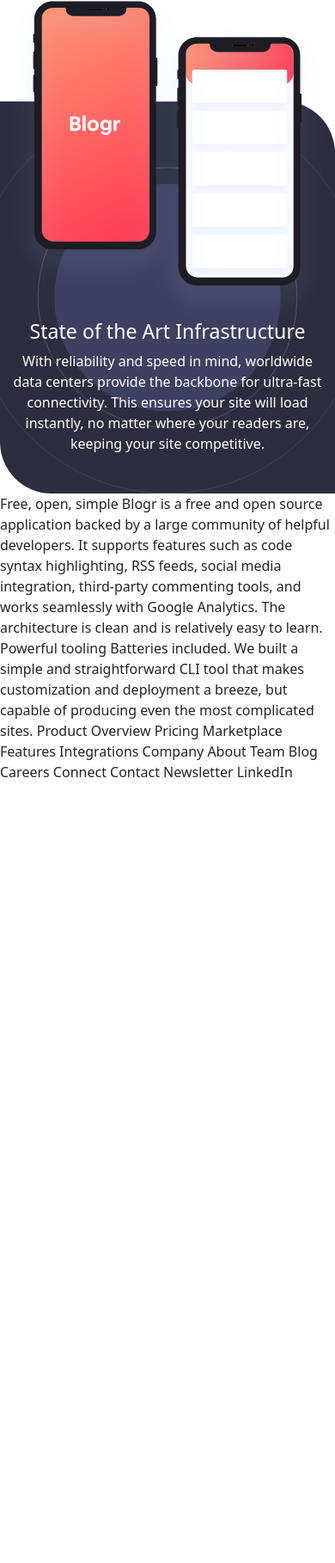
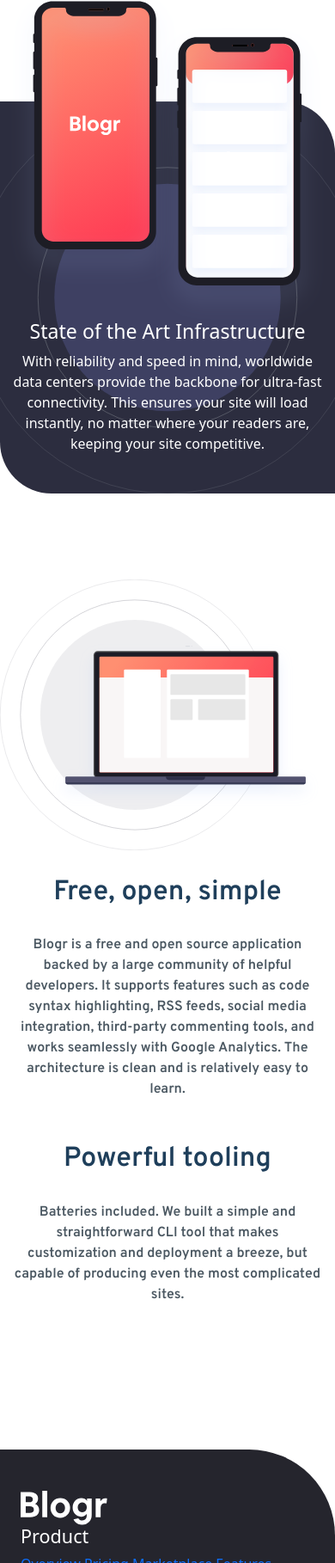
Before and after one commit to mahedee007/blogr-landing-page, a plain HTML site: page index.html in a window 390 px wide. Shown: the part 1861-3679 px from the top of the page at 86% size. Before the commit the page ends 2771 px from the top, so only its background shows below. Drawn offline with nearby package versions, Linux system fonts and the light colour scheme.

Commit message:
laptop done

```diff
--- a/css/style.css
+++ b/css/style.css
@@ -117,6 +117,50 @@
     height: 420px;
 }
 
+
+/* Laptop Section */
+.laptop{
+    overflow: hidden;
+    padding-top: 70px;
+}
+.laptop-container{
+    position: relative;
+    height: 800px;
+}
+.laptop-img{
+    position: absolute;
+    left: -19%;
+    top: 5%;
+
+
+}
+.laptop-features{
+    position: absolute;
+    left: 50%;
+}
+.laptop-features h3{
+    font-family: 'Overpass', sans-serif;
+    font-size: 2rem;
+    font-weight: 600;
+    color: hsl(208, 49%, 24%);
+    margin-bottom: 30px;
+}
+.laptop-features p{
+    font-family: 'Overpass', sans-serif;
+    width: 50%;
+    color: hsl(207, 13%, 34%);
+    font-weight: 600;
+    margin-bottom: 50px;
+    text-align: justify;}
+
+
+    /* FOOTER SECTION */
+
+    .footer{
+        background-color:hsl(240, 10%, 16%);
+        height: 600px;
+        border-radius: 0 100px 0 0;
+    }
 /* -----------------------
           Media screen
 -------------------------- */
@@ -166,4 +210,29 @@
         margin-top: -130px;
     }
 
+
+    /* LAPTOP SECTION RESPONSIVE */
+
+    .laptop-container{
+        position: static;
+        height: 100%;
+        flex-direction: column;
+        margin-bottom: 70px;
+    }
+    .laptop-img{
+        position: static;
+        width: 100%;
+        margin-bottom: 30px;
+        margin-top: 30px;
+    }
+    .laptop-features{
+        position: static;
+    }
+    .laptop-features h3{
+        text-align: center;
+    }
+    .laptop-features p{
+        text-align: center;
+        width: 100%;
+    }
 }
--- a/index.html
+++ b/index.html
@@ -132,7 +132,7 @@
       <section class="editor">
         <h2 class="text-center">Designed for the future</h2>
 
-        <div class="editor-container d-flex align-items-center ">
+        <div class="editor-container d-flex align-items-center">
           <div class="editor-features container">
             <h3>Introducing an extensible editor</h3>
             <p>
@@ -164,36 +164,106 @@
 
       <!-- EDITOR SECTION ENDS -->
 
-
       <!-- Mobile Section Starts -->
 
-      <section class="">
-        <div class="d-flex align-items-center justify-content-between  mobile-section ">
-          <div class="container ">
-            <img  class="img-fluid mobile-img" src="./images/illustration-phones.svg" alt="mobile-img">
+      <section>
+        <div
+          class="d-flex align-items-center justify-content-between mobile-section"
+        >
+          <div class="container">
+            <img
+              class="img-fluid mobile-img"
+              src="./images/illustration-phones.svg"
+              alt="mobile-img"
+            />
           </div>
-          <div class="container text-white mobile-text ">
+          <div class="container text-white mobile-text">
             <h3>State of the Art Infrastructure</h3>
-            <p>With reliability and speed in mind,
-              worldwide data centers provide the backbone for ultra-fast connectivity.
-              This ensures your site will load instantly, no matter where your readers
-              are, keeping your site competitive.</p>
+            <p>
+              With reliability and speed in mind, worldwide data centers provide
+              the backbone for ultra-fast connectivity. This ensures your site
+              will load instantly, no matter where your readers are, keeping
+              your site competitive.
+            </p>
           </div>
         </div>
       </section>
+
+      <!-- LAPTOP SECTION STARTS -->
+      <section class="laptop">
+        <div class="laptop-container d-flex align-items-center">
+          <div>
+            <img
+              class="laptop-img img-fulid"
+              src="./images/illustration-laptop-desktop.svg"
+              alt="laptop-pic"
+            />
+          </div>
+          <div class="laptop-features container">
+            <h3>Free, open, simple</h3>
+            <p>
+              Blogr is a free and open source application backed by a large
+              community of helpful developers. It supports features such as code
+              syntax highlighting, RSS feeds, social media integration,
+              third-party commenting tools, and works seamlessly with Google
+              Analytics. The architecture is clean and is relatively easy to
+              learn.
+            </p>
+
+            <h3>Powerful tooling</h3>
+            <p>
+              Batteries included. We built a simple and straightforward CLI tool
+              that makes customization and deployment a breeze, but capable of
+              producing even the most complicated sites.
+            </p>
+          </div>
+        </div>
+      </section>
+      <!-- Laptop SECTION ENDS -->
     </main>
 
-      Free, open, simple Blogr is a free and
-    open source application backed by a large community of helpful developers.
-    It supports features such as code syntax highlighting, RSS feeds, social
-    media integration, third-party commenting tools, and works seamlessly with
-    Google Analytics. The architecture is clean and is relatively easy to learn.
-    Powerful tooling Batteries included. We built a simple and straightforward
-    CLI tool that makes customization and deployment a breeze, but capable of
-    producing even the most complicated sites. Product Overview Pricing
-    Marketplace Features Integrations Company About Team Blog Careers Connect
-    Contact Newsletter LinkedIn
-     <!-- Bootstrap JS -->
+    <!-- FOOTER SECTION -->
+    <footer class="footer pt-5 mt-5">
+      <div class="row container text-white mx-auto ">
+        <div class="col-lg-3 col-md-6 col-12 col-sm-12">
+          <div>
+            <img src="./images/logo.svg" alt="logo" />
+          </div>
+        </div>
+        <div class="col-lg-3 col-md-6 col-12 col-sm-12">
+          <div>
+            <h4>Product</h4>
+            <a  href="#overview">Overview</a>
+            <a href="#pricing">Pricing</a>
+            <a href="#marketplace">Marketplace </a>
+            <a href="#features">Features</a>
+            <a href="#intregation">Integrations </a>
+          </div>
+        </div>
+        <div class="col-lg-3 col-md-6 col-12 col-sm-12">
+          <div>
+            <h4>Company</h4>
+            <a href="#about">About</a>
+            <a href="#team">Team</a>
+            <a href="#blog">Blog</a>
+            <a href="#careers">Careers</a>
+          </div>
+        </div>
+        <div class="col-lg-3 col-md-6 col-12 col-sm-12">
+          <div>
+            <div>
+              <h4>Connect</h4>
+              <a href="#contact">Contact</a>
+              <a href="#newsletter">Newsletter</a>
+              <a href="#linkedin">LinkedIn</a>
+
+            </div>
+          </div>
+        </div>
+      </div>
+    </footer>
+
+    <!-- Bootstrap JS -->
     <script src="https://cdn.jsdelivr.net/npm/bootstrap@5.3.1/dist/js/bootstrap.bundle.min.js"></script>
   </body>
 </html>
```
